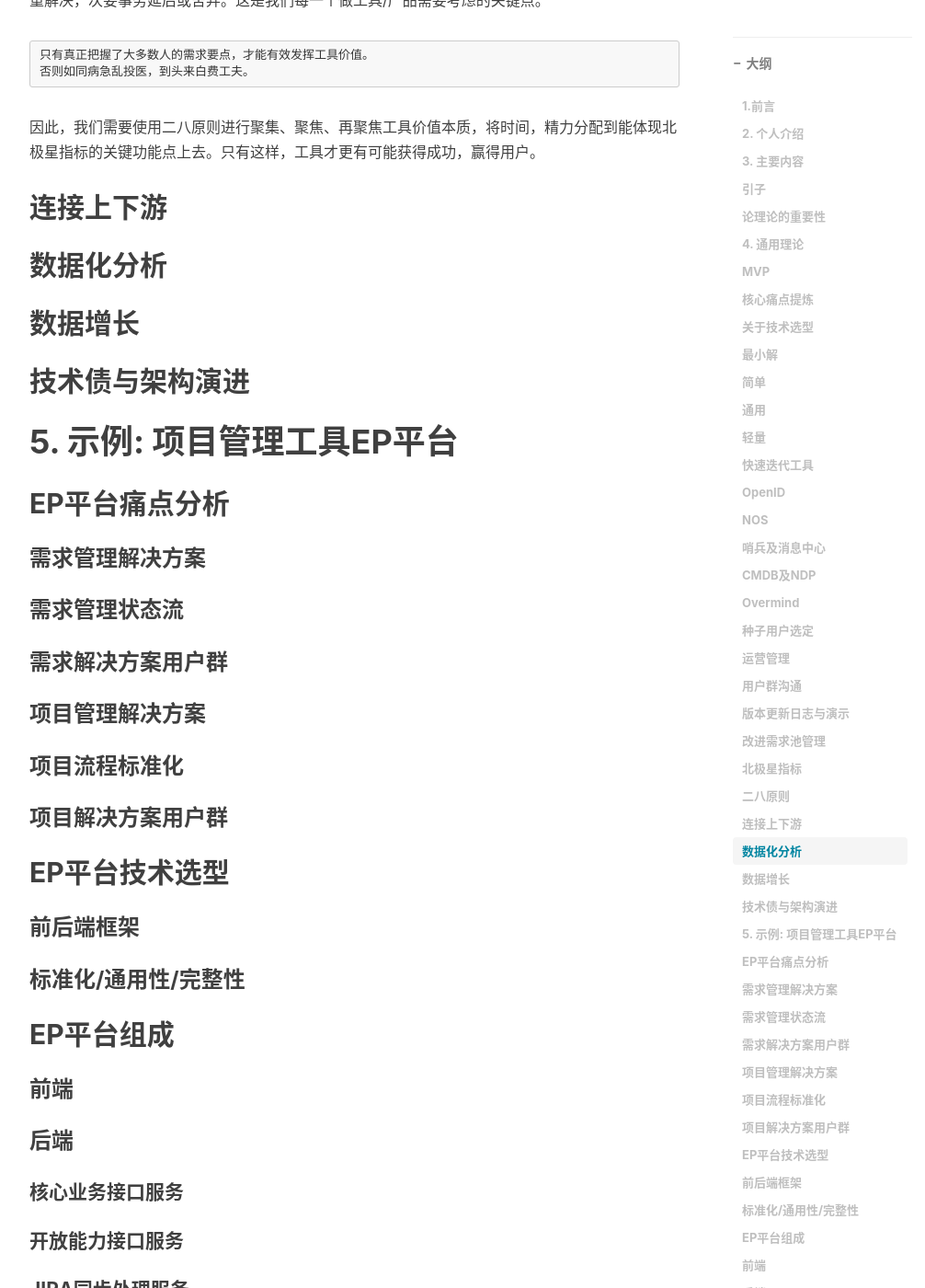
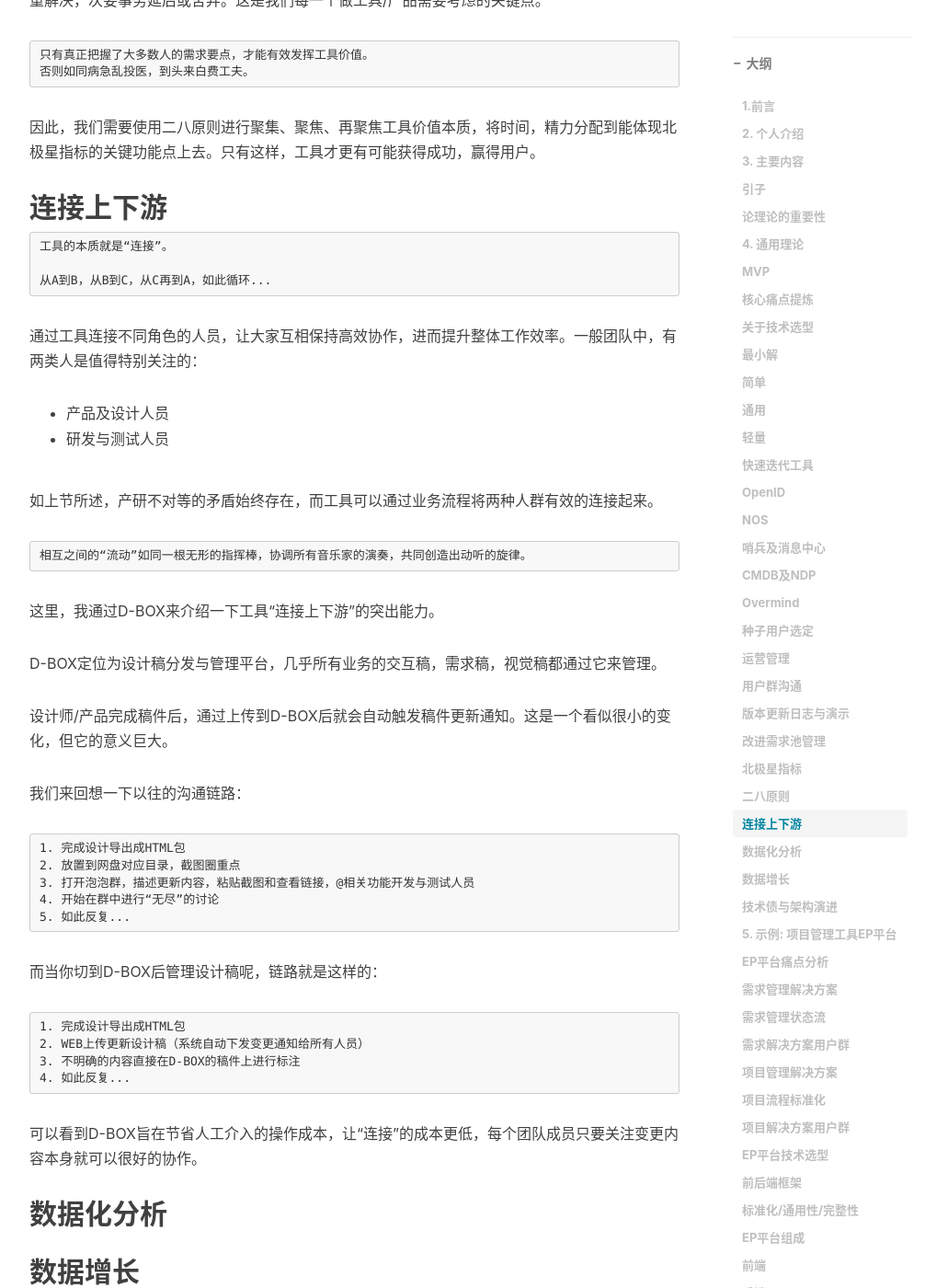
Before and after one commit to qingtian/qingtian.github.com, a Jekyll site: the page built from _posts/2020-09-05-tool-develop-experience.md, in a window 1280 px wide and 1400 px high, scrolled down 17857 px. Shown: the whole window at 92% size, without its empty margins (233-1239 px from the left). Built offline with Jekyll 4.4.1, drawn with Linux system fonts in a browser that asks for light colours; nearby versions of some CDN libraries; comment, search, counter and statistics services are not loaded.

Commit message:
新增“连接上下游”章节内容

````diff
--- a/_posts/2020-09-05-tool-develop-experience.md
+++ b/_posts/2020-09-05-tool-develop-experience.md
@@ -591,6 +591,51 @@ NDP对比手工部署有10倍的效率提升（如果换成更多的应用，更
 因此，我们需要使用二八原则进行聚集、聚焦、再聚焦工具价值本质，将时间，精力分配到能体现北极星指标的关键功能点上去。只有这样，工具才更有可能获得成功，赢得用户。
 
 ## 连接上下游
+
+```
+工具的本质就是“连接”。
+
+从A到B，从B到C，从C再到A，如此循环...
+```
+
+通过工具连接不同角色的人员，让大家互相保持高效协作，进而提升整体工作效率。一般团队中，有两类人是值得特别关注的：
+
+* 产品及设计人员
+* 研发与测试人员
+
+如上节所述，产研不对等的矛盾始终存在，而工具可以通过业务流程将两种人群有效的连接起来。
+
+```
+相互之间的“流动”如同一根无形的指挥棒，协调所有音乐家的演奏，共同创造出动听的旋律。
+```
+
+这里，我通过D-BOX来介绍一下工具“连接上下游”的突出能力。
+
+D-BOX定位为设计稿分发与管理平台，几乎所有业务的交互稿，需求稿，视觉稿都通过它来管理。
+
+设计师/产品完成稿件后，通过上传到D-BOX后就会自动触发稿件更新通知。这是一个看似很小的变化，但它的意义巨大。
+
+我们来回想一下以往的沟通链路：
+
+```
+1. 完成设计导出成HTML包
+2. 放置到网盘对应目录，截图圈重点
+3. 打开泡泡群，描述更新内容，粘贴截图和查看链接，@相关功能开发与测试人员
+4. 开始在群中进行“无尽”的讨论
+5. 如此反复...
+```
+
+而当你切到D-BOX后管理设计稿呢，链路就是这样的：
+
+```
+1. 完成设计导出成HTML包
+2. WEB上传更新设计稿（系统自动下发变更通知给所有人员）
+3. 不明确的内容直接在D-BOX的稿件上进行标注
+4. 如此反复...
+```
+
+可以看到D-BOX旨在节省人工介入的操作成本，让“连接”的成本更低，每个团队成员只要关注变更内容本身就可以很好的协作。
+
 ## 数据化分析
 ## 数据增长
 ## 技术债与架构演进
````
